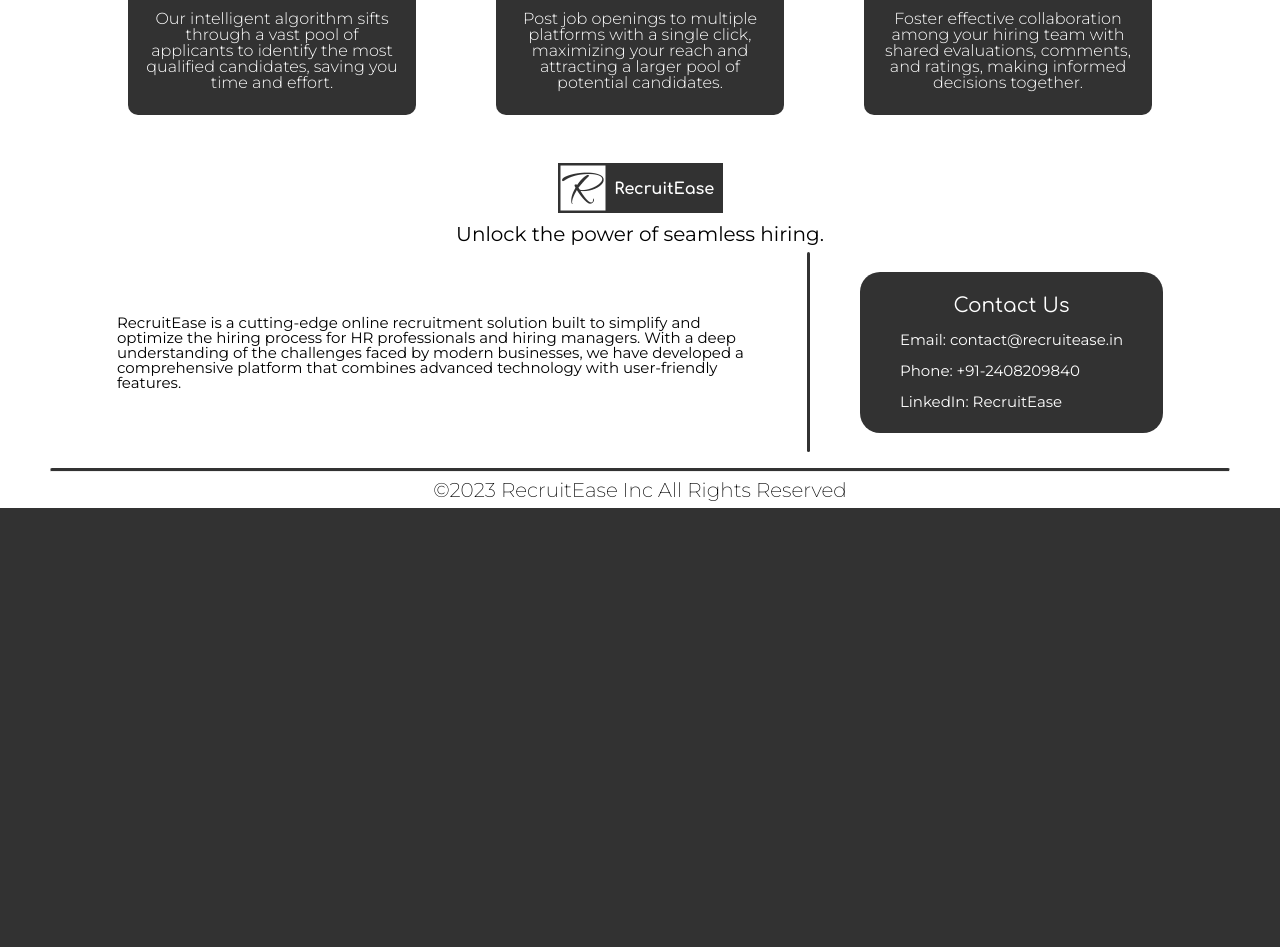
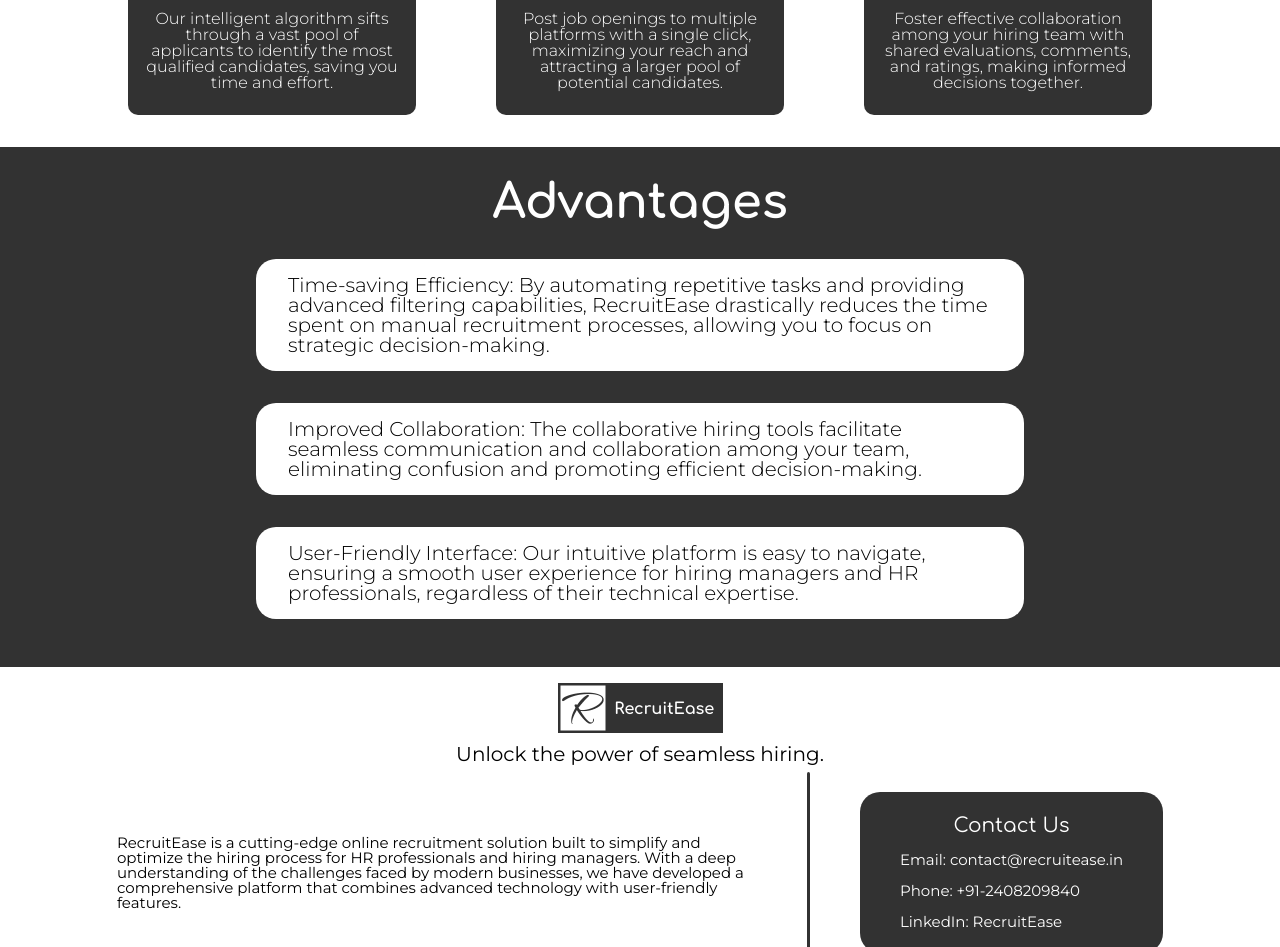
Before and after one commit to DeeprajB/RecruitEase-Study-Monk, a plain HTML site: page client/pages/homepage.html in a window 1280 px wide. Shown: the part 1023-1970 px from the top of the page. Before the commit the page ends 1531 px from the top, so only its background shows below. Drawn offline with nearby package versions, Linux system fonts and the light colour scheme; no server answers.

Commit message:
Completed Advantages Section Design.

```diff
--- a/client/pages/homepage.html
+++ b/client/pages/homepage.html
@@ -66,6 +66,18 @@
                 </div>
             </div>
         </section>
+        <section class="advantages">
+            <h1 class="advantages-title">Advantages</h1>
+            <div class="advantage-card">
+                <p class="advantage-text">Time-saving Efficiency: By automating repetitive tasks and providing advanced filtering capabilities, RecruitEase drastically reduces the time spent on manual recruitment processes, allowing you to focus on strategic decision-making.</p>
+            </div>
+            <div class="advantage-card">
+                <p class="advantage-text">Improved Collaboration: The collaborative hiring tools facilitate seamless communication and collaboration among your team, eliminating confusion and promoting efficient decision-making.</p>
+            </div>
+            <div class="advantage-card">
+                <p class="advantage-text">User-Friendly Interface: Our intuitive platform is easy to navigate, ensuring a smooth user experience for hiring managers and HR professionals, regardless of their technical expertise.</p>
+            </div>
+        </section>
     </main>
     <footer>
         <div class="footer-container">
--- a/client/styles/homepage.css
+++ b/client/styles/homepage.css
@@ -139,3 +139,33 @@
     padding: 0.5rem 1rem;
     margin-bottom: 1rem;
 }
+
+/* Advantages Section */
+.advantages {
+    display: flex;
+    flex-direction: column;
+    align-items: center;
+    padding-top: 2rem;
+    padding-bottom: 3rem;
+    gap: 2rem;
+}
+
+.advantages-title {
+    color: #ffffff;
+    font-family: 'Comfortaa';
+    font-weight: bold;
+    font-size: 48px;
+}
+
+.advantage-card {
+    background-color: #ffffff;
+    border-radius: 20px;
+}
+
+.advantage-text {
+    max-width: 55vw;
+    padding: 1rem 2rem;
+    font-family: 'Montserrat';
+    font-weight: 300;
+    font-size: 20px;
+}
```
